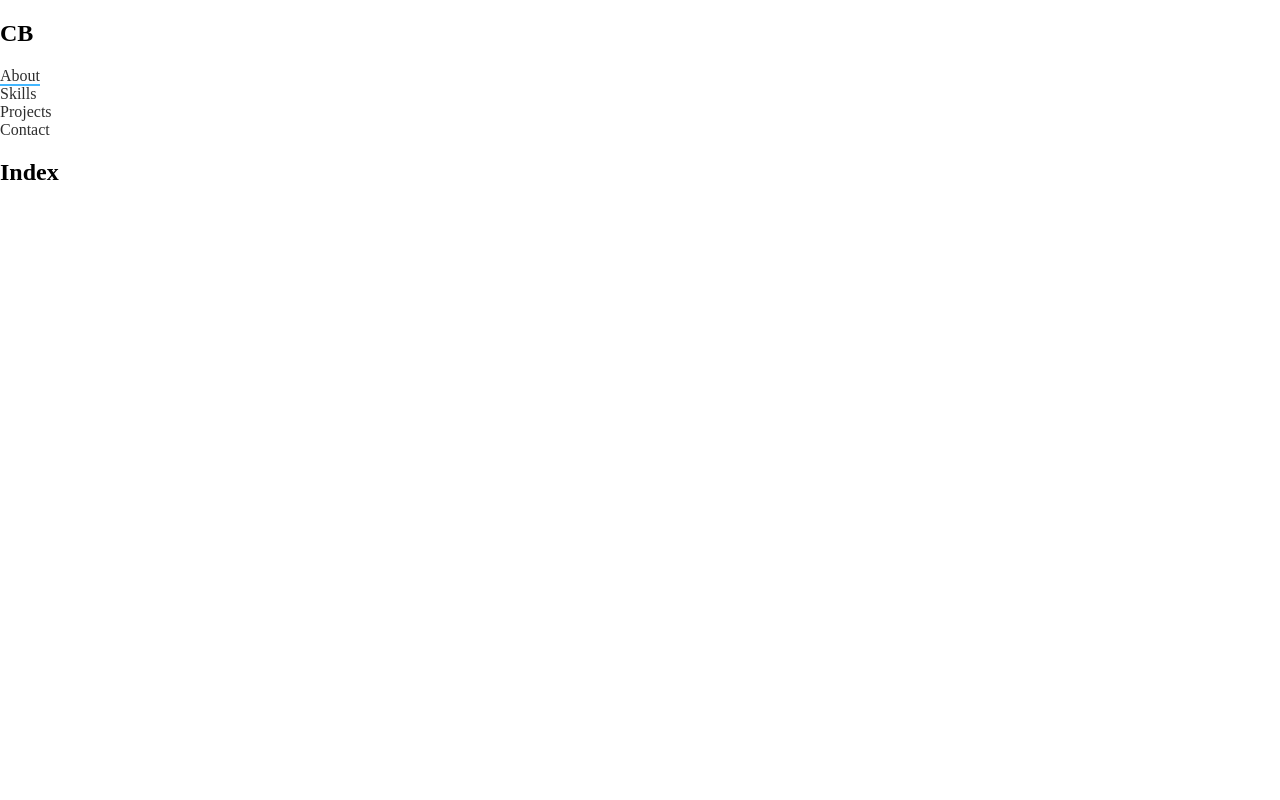
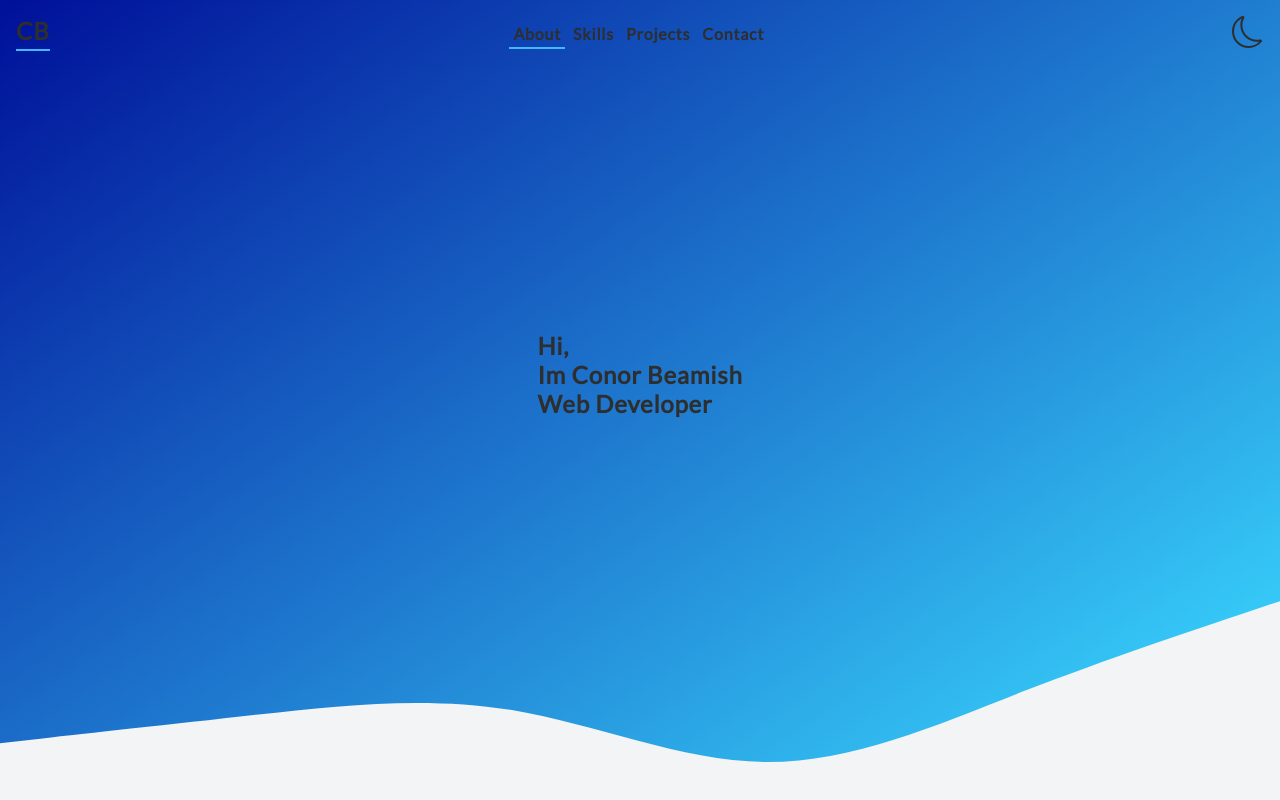
Before and after one commit to Conorbeamish/portfoliov2, a Gatsby site in the folder gatsby/: page / in a window 1280 px wide. Built offline with nearby package versions, Linux system fonts and the light colour scheme; Gatsby itself is replaced by a stand-in of ours.

Commit message:
Add theme toggler, style nav

```diff
--- a/gatsby/gatsby-config.js
+++ b/gatsby/gatsby-config.js
@@ -19,10 +19,12 @@ module.exports = {
         token: process.env.SANITY_TOKEN
       },
     },
+
     "gatsby-plugin-styled-components",
     "gatsby-plugin-react-helmet",
     "gatsby-plugin-sharp",
     "gatsby-transformer-sharp",
+    "gatsby-plugin-dark-mode",
     {
       resolve: `gatsby-source-filesystem`,
       options: {
--- a/gatsby/package.json
+++ b/gatsby/package.json
@@ -19,10 +19,12 @@
     "babel-plugin-styled-components": "^1.12.0",
     "dotenv": "^8.2.0",
     "gatsby": "^2.26.1",
+    "gatsby-plugin-dark-mode": "^1.1.2",
     "gatsby-plugin-image": "^0.3.1",
     "gatsby-plugin-manifest": "^2.8.0",
     "gatsby-plugin-offline": "^3.6.0",
     "gatsby-plugin-react-helmet": "^3.6.0",
+    "gatsby-plugin-react-svg": "^3.0.0",
     "gatsby-plugin-sharp": "^2.10.1",
     "gatsby-plugin-styled-components": "^3.6.0",
     "gatsby-source-filesystem": "^2.7.0",
@@ -31,6 +33,7 @@
     "react": "^16.13.1",
     "react-dom": "^16.13.1",
     "react-helmet": "^6.1.0",
+    "react-icons": "^4.1.0",
     "styled-components": "^5.2.1"
   }
 }
--- /dev/null
+++ b/gatsby/src/components/LightSwitch.js
@@ -0,0 +1,55 @@
+import React from 'react';
+import { ThemeToggler } from 'gatsby-plugin-dark-mode';
+import {BsMoon, BsSun} from "react-icons/bs";
+import styled from 'styled-components';
+
+const LightSwitchStyle = styled.div`
+  svg{
+    cursor: pointer;
+    height: 2rem;
+    width: 2rem;
+    margin: 1rem;
+  }
+`
+
+const LightSwitch = () => {
+  return (
+    <ThemeToggler>
+      {({ theme, toggleTheme }) => {
+          return (
+            <LightSwitchStyle>
+              {theme === "light" ?
+                <BsMoon
+                  onClick={() => {
+                    const nextTheme = theme === 'light' ? 'dark' : 'light'
+                    toggleTheme(nextTheme)
+                  }}
+                />
+              :
+                <BsSun
+                  onClick={() => {
+                    const nextTheme = theme === 'light' ? 'dark' : 'light'
+                    toggleTheme(nextTheme)
+                  }}
+                />
+              }
+            </LightSwitchStyle>
+          )
+      }}
+
+
+      {/* {({theme, toggleTheme}) => (
+        <label>
+          <input
+            type="checkbox"
+            onChange={e => toggleTheme(e.target.checked? "dark" : "light")}
+            checked={theme === "dark"}
+          />{" "}
+          Dark Mode
+        </label>
+      )} */}
+    </ThemeToggler>
+  );
+}
+
+export default LightSwitch;
--- a/gatsby/src/components/Nav.js
+++ b/gatsby/src/components/Nav.js
@@ -1,11 +1,42 @@
 import React from 'react';
 import styled from 'styled-components';
 import {Link} from "gatsby";
+import LightSwitch from './LightSwitch';
 
-const NavStyle = styled.nav`
+const NavStyle = styled.div`
+  ul {
+    display: flex;
+    align-items: center;
+    justify-content: center;
+    font-weight: bold;
+    margin: 0 0.5rem 0 0.5rem;
+  }
+  a {
+    padding: 0.25rem;
+    margin-right: 0.25rem;
+  }
+  nav {
+    display: flex;
+    flex-direction: row;
+    justify-content: space-between;
+    position: fixed;
+    top: 0;
+    width: 100%;
+    backdrop-filter: blur(2px);
+  }
+  h1{
+    margin: 1rem;
+    border-bottom: solid 2px var(--highlight-blue);
+    display: none;
+  }
   .on-page{
     &[aria-current="page"]{
       border-bottom: 2px solid var(--highlight-blue);
+    }
+  }
+  @media only screen and (min-width: 600px) {
+    h1{
+      display: block;
     }
   }
 `;
@@ -13,6 +44,7 @@ const NavStyle = styled.nav`
 const Nav = () => {
   return (
     <NavStyle>
+      <nav>
         <h1>CB</h1>
         <ul>
           <li>
@@ -28,6 +60,8 @@ const Nav = () => {
             <Link className="on-page" to="/contact">Contact</Link>
           </li>
         </ul>
+        <LightSwitch />
+      </nav>
     </NavStyle>
   );
 }
--- a/gatsby/src/pages/index.js
+++ b/gatsby/src/pages/index.js
@@ -1,9 +1,40 @@
 import React from "react";
+import styled from "styled-components";
+import wave from "../assets/svg/wave.svg"
+
+const IndexStyle = styled.div`
+  .landing {
+    min-height: 100vh;
+    background: var(--landing-bg);
+    display: flex;
+    flex-direction: column;
+    justify-content: center;
+    align-items: center;
+  }
+  img {
+    position: absolute;
+    width: 100vw;
+    bottom: 0;
+  }
+  p{
+    opacity: var(--dark-item);
+  }
+`
 
 const IndexPage = () => (
-  <>
-    <h2>Index</h2>
-  </>
+  <IndexStyle>
+    <section className="landing">
+      <div>
+        <h2>Hi,<br/>
+          Im Conor Beamish<br/>
+          Web Developer
+        </h2>
+      </div>
+      <p>After Dark</p>
+      <img src={wave} alt="Background wave" />
+    </section>
+
+  </IndexStyle>
 )
 
 export default IndexPage
--- a/gatsby/src/pages/projects.js
+++ b/gatsby/src/pages/projects.js
@@ -19,6 +19,7 @@ export const query = graphql`
     projects: allSanityProject{
       nodes {
         name
+        id
         thumbnail_image {
           asset {
           fixed(width: 200, height: 200){
--- a/gatsby/src/styles/GlobalStyles.js
+++ b/gatsby/src/styles/GlobalStyles.js
@@ -1,13 +1,32 @@
 import {createGlobalStyle} from "styled-components";
+import Lato from "../assets/fonts/Lato/Lato-Regular.ttf"
 
 const GlobalStyles = createGlobalStyle`
+  @font-face {
+    font-family: Lato;
+    src: url(${Lato});
+  }
   :root {
-    --black: #2e2e2e;
     --highlight-blue: #43b7ff;
   }
+
   body{
     margin: 0;
+    font-family: Lato;
+    letter-spacing: 0.05rem;
+    color: var(--text-color);
+    --landing-bg: linear-gradient(145deg,#001099 0,#3ad9ff 96%);
+    --text-color:  #2e2e2e;
+    //Sets opacity for dark mode items
+    --dark-item: 0;
   }
+  body.dark {
+    --landing-bg: black;
+    --text-color: #F3F4F5;
+    --dark-item: 1;
+  }
+
+
   ul {
     list-style:none;
     padding: 0;
@@ -15,10 +34,10 @@ const GlobalStyles = createGlobalStyle`
   }
   a {
     text-decoration: none;
-    color: var(--black);
+    color: var(--text-color);
   }
   a:visited {
-    color: var(--black)
+    color: var(--text-color)
   }
 `
 export default GlobalStyles
```
Also changed, not shown: gatsby/src/assets/fonts/Lato/OFL.txt (added, +93 -0 lines), gatsby/src/assets/fonts/Lato/Lato-Black.ttf (added), gatsby/src/assets/fonts/Lato/Lato-BlackItalic.ttf (added), gatsby/src/assets/fonts/Lato/Lato-Bold.ttf (added), gatsby/src/assets/fonts/Lato/Lato-BoldItalic.ttf (added), gatsby/src/assets/fonts/Lato/Lato-Italic.ttf (added), gatsby/src/assets/fonts/Lato/Lato-Light.ttf (added), gatsby/src/assets/fonts/Lato/Lato-LightItalic.ttf (added), gatsby/src/assets/fonts/Lato/Lato-Regular.ttf (added), gatsby/src/assets/fonts/Lato/Lato-Thin.ttf (added), gatsby/src/assets/fonts/Lato/Lato-ThinItalic.ttf (added), gatsby/src/assets/svg/wave.svg (added), 1 other file. Lines whose indentation alone changed are shown as unchanged.
